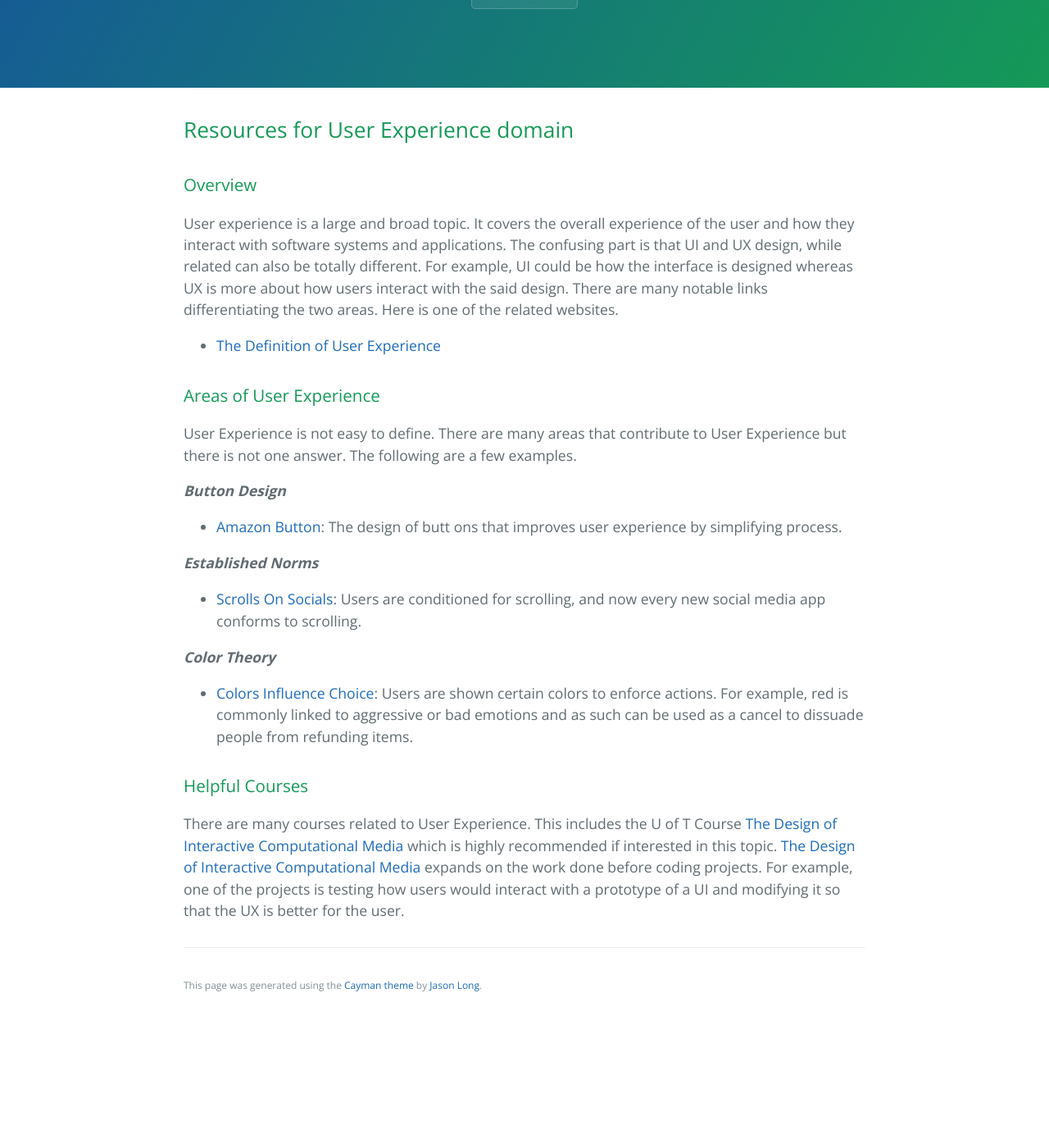
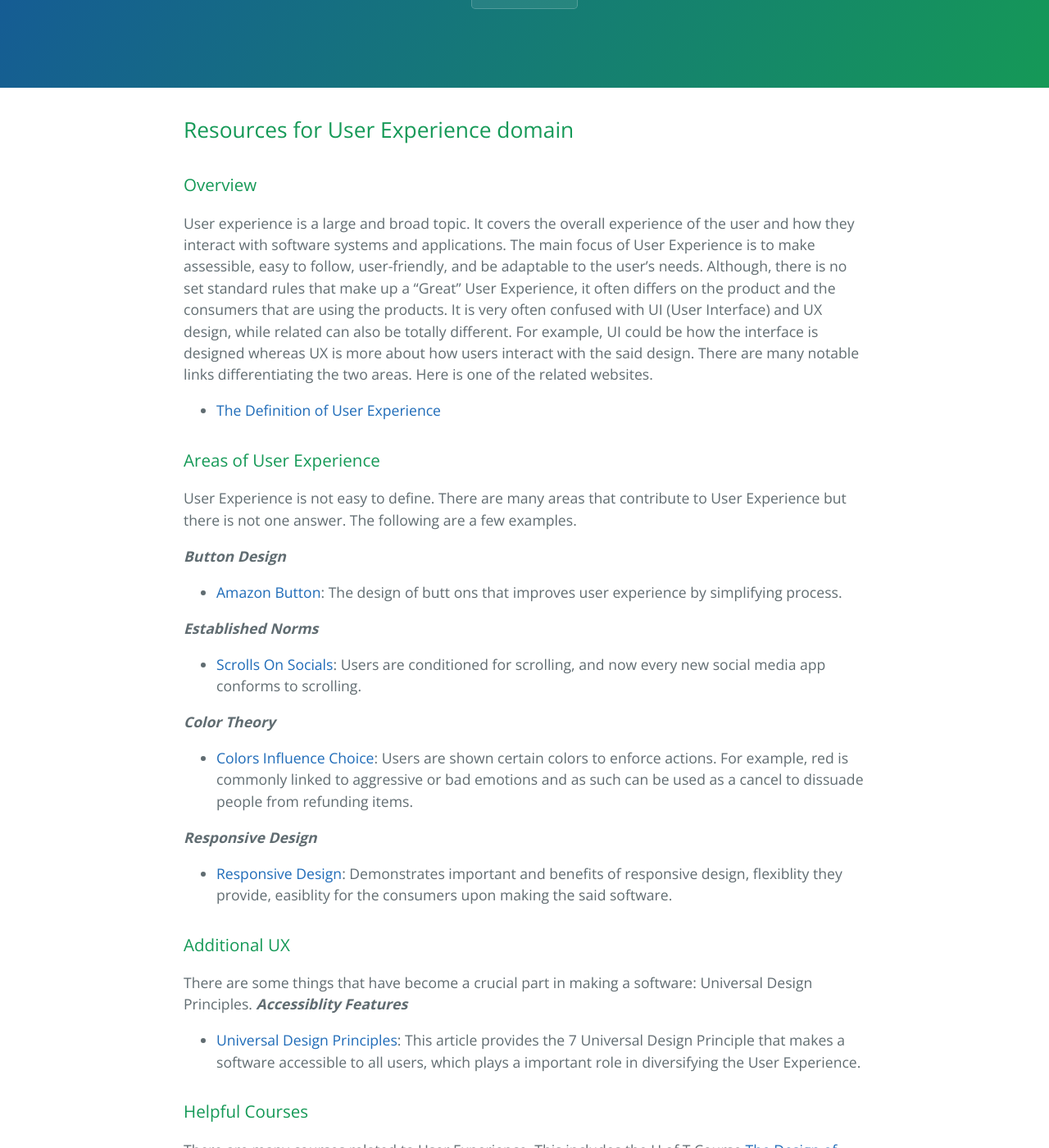
Before and after one commit to learning-software-engineering/learning-software-engineering.github.io, a Jekyll site: the page built from Topics/User_Experience.md, in a window 1280 px wide and 1400 px high, scrolled down 199 px. Shown: the whole window at 82% size. Built offline with Jekyll 4.4.1, drawn with Linux system fonts in a browser that asks for light colours; our own code applies the rules of GitHub Pages for plain Markdown files; before the commit the page ends 1443 px from its top, so only the background shows below that.

Commit message:
Edited the User Experience Page.
Added the Responsive Design under Areas of User Experience

```diff
--- a/Topics/User_Experience.md
+++ b/Topics/User_Experience.md
@@ -2,7 +2,7 @@
 
 ### Overview
 
-User experience is a large and broad topic. It covers the overall experience of the user and how they interact with software systems and applications. The confusing part is that UI and UX design, while related can also be totally different. For example, UI could be how the interface is designed whereas UX is more about how users interact with the said design.
+User experience is a large and broad topic. It covers the overall experience of the user and how they interact with software systems and applications. The main focus of User Experience is to make assessible, easy to follow, user-friendly, and be adaptable to the user's needs. Although, there is no set standard rules that make up a "Great" User Experience, it often differs on the product and the consumers that are using the products. It is very often confused with UI (User Interface) and UX design, while related can also be totally different. For example, UI could be how the interface is designed whereas UX is more about how users interact with the said design.
 There are many notable links differentiating the two areas. Here is one of the related websites.
 
 - [The Definition of User Experience](https://www.nngroup.com/articles/definition-user-experience/)
@@ -21,6 +21,14 @@ ___Established Norms___
 ___Color Theory___
 - [Colors Influence Choice](https://usabilitygeek.com/colour-user-experience-psychology/#:~:text=Colour%20plays%20a%20crucial%20role,and%20identified%20with%20your%20industry.): Users are shown certain colors to enforce actions. For example, red is commonly linked to aggressive or bad emotions and as such can be used as a cancel to dissuade people from refunding items.
 
+___Responsive Design___
+- [Responsive Design](https://devrix.com/tutorial/important-responsive-design/): Demonstrates important and benefits of responsive design, flexiblity they provide, easiblity for the consumers upon making the said software.
+
+### Additional UX
+
+There are some things that have become a crucial part in making a software: Universal Design Principles.
+___Accessiblity Features___
+- [Universal Design Principles](https://www.buffalo.edu/access/help-and-support/topic3/universaldesignprinciples.html): This article provides the 7 Universal Design Principle that makes a software accessible to all users, which plays a important role in diversifying the User Experience.
 
 ### Helpful Courses
 
```
